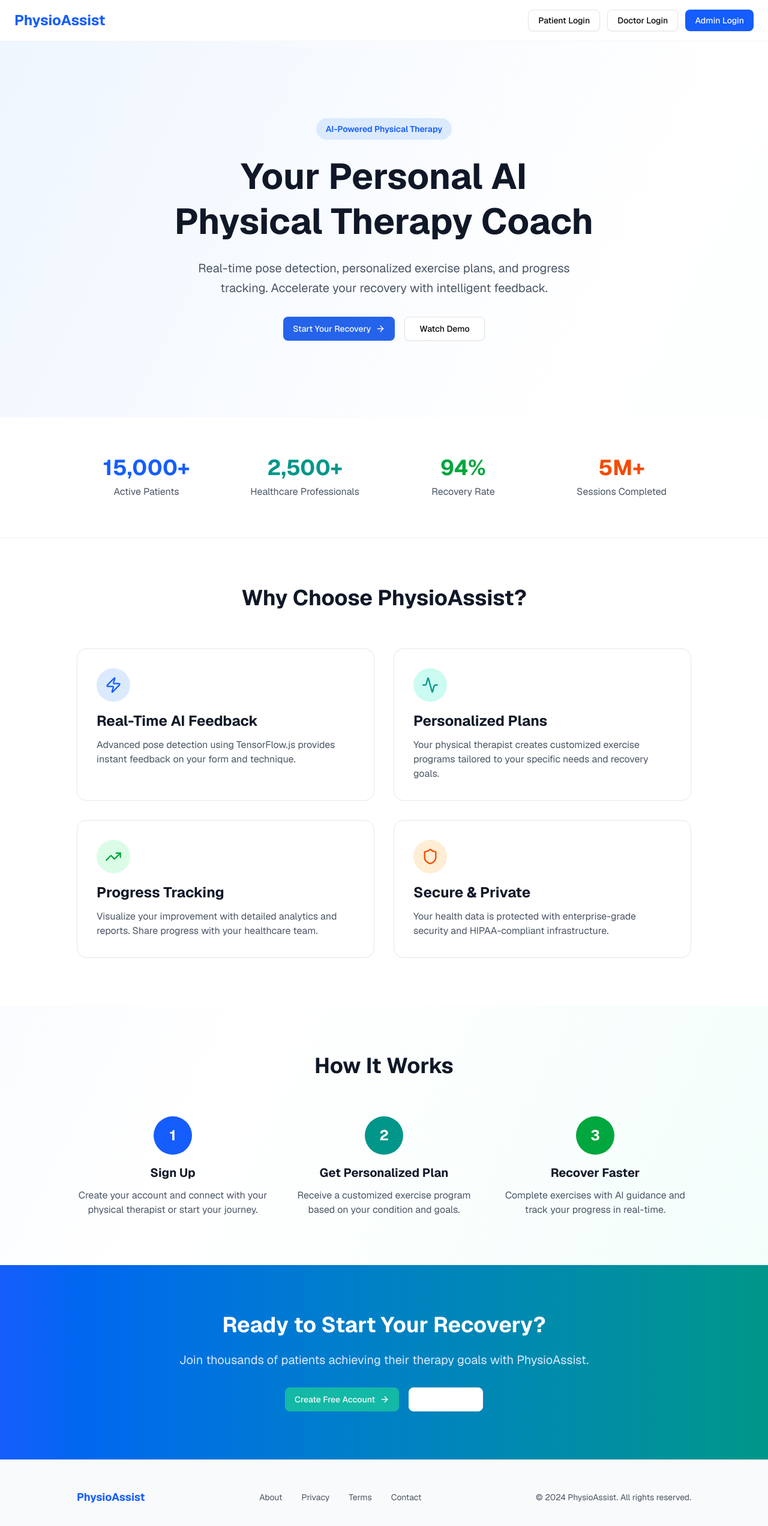
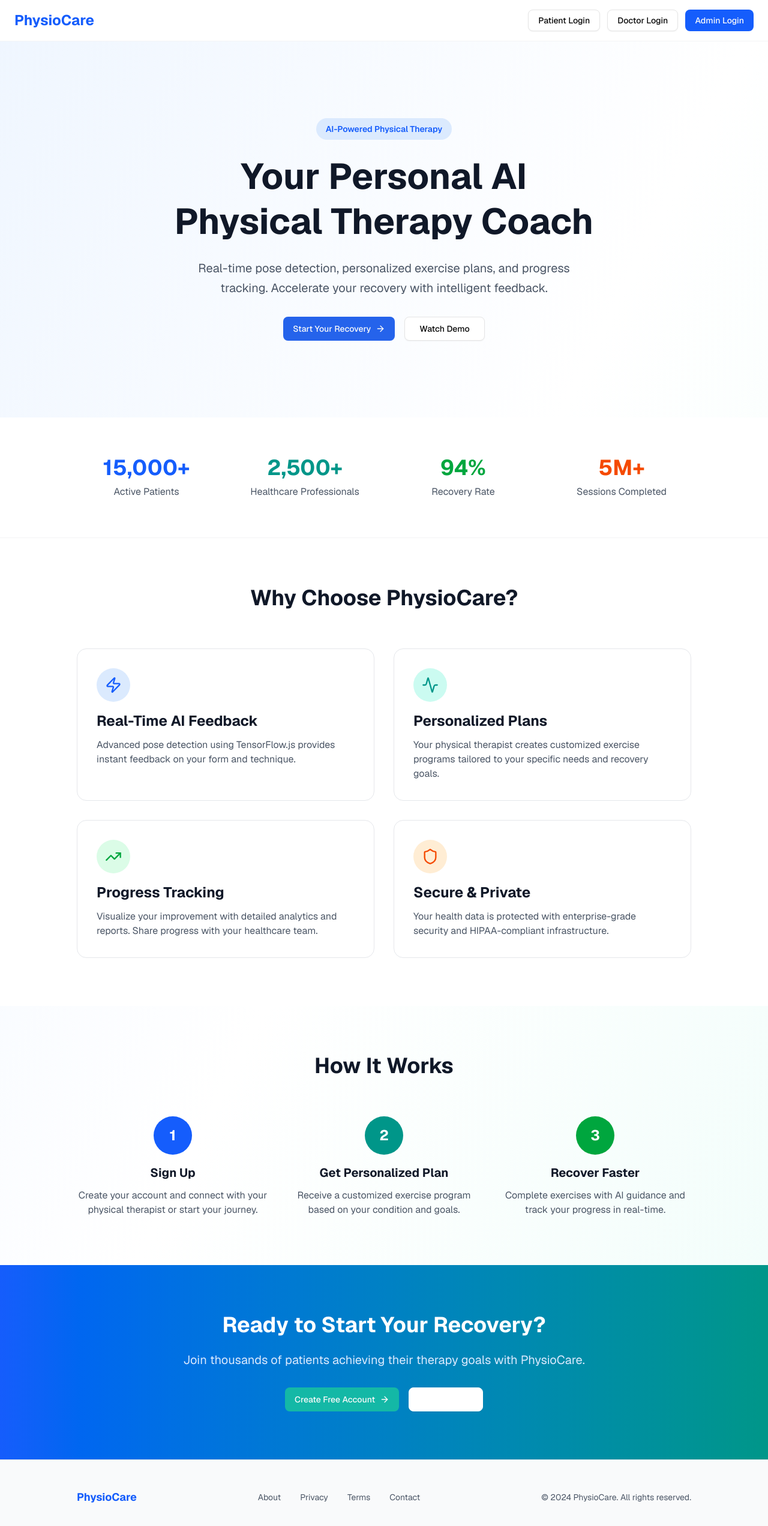
Before and after one commit to anjalithakrani/BE_major_project, a Next.js app: page / in a window 1280 px wide. Shown: the top 2544 px of the page at 60% size. Built offline with nearby package versions, Linux system fonts and the light colour scheme.

Commit message:
changes name

```diff
--- a/components/landing-page.tsx
+++ b/components/landing-page.tsx
@@ -9,7 +9,7 @@ export function LandingPage() {
     <div className="min-h-screen bg-gradient-to-br from-blue-50 via-white to-teal-50">
       {/* Navigation */}
       <nav className="flex items-center justify-between px-6 py-4 border-b border-gray-100 bg-white bg-opacity-80 backdrop-blur">
-        <div className="text-2xl font-bold text-blue-600">PhysioAssist</div>
+        <div className="text-2xl font-bold text-blue-600">PhysioCare</div>
         <div className="flex gap-3 flex-wrap justify-end">
           <Link href="/auth/login/patient">
             <Button variant="outline" className="text-sm">Patient Login</Button>
@@ -77,7 +77,7 @@ export function LandingPage() {
       {/* Features Section */}
       <section className="px-6 py-20 bg-white">
         <div className="max-w-5xl mx-auto">
-          <h2 className="text-4xl font-bold text-center text-gray-900 mb-16">Why Choose PhysioAssist?</h2>
+          <h2 className="text-4xl font-bold text-center text-gray-900 mb-16">Why Choose PhysioCare?</h2>
 
           <div className="grid md:grid-cols-2 gap-8">
             {/* Feature 1 */}
@@ -164,7 +164,7 @@ export function LandingPage() {
       <section className="px-6 py-20 bg-gradient-to-r from-blue-600 to-teal-600">
         <div className="max-w-4xl mx-auto text-center">
           <h2 className="text-4xl font-bold text-white mb-6">Ready to Start Your Recovery?</h2>
-          <p className="text-xl text-blue-100 mb-8">Join thousands of patients achieving their therapy goals with PhysioAssist.</p>
+          <p className="text-xl text-blue-100 mb-8">Join thousands of patients achieving their therapy goals with PhysioCare.</p>
           <div className="flex gap-4 justify-center flex-wrap">
             <Link href="/register">
               <Button size="lg" variant="secondary" className="gap-2">
@@ -182,14 +182,14 @@ export function LandingPage() {
       <footer className="px-6 py-12 border-t border-gray-200 bg-gray-50">
         <div className="max-w-5xl mx-auto">
           <div className="flex flex-col md:flex-row justify-between items-center gap-8">
-            <div className="text-lg font-bold text-blue-600">PhysioAssist</div>
+            <div className="text-lg font-bold text-blue-600">PhysioCare</div>
             <div className="flex gap-8 text-sm text-gray-600">
               <a href="#" className="hover:text-blue-600">About</a>
               <a href="#" className="hover:text-blue-600">Privacy</a>
               <a href="#" className="hover:text-blue-600">Terms</a>
               <a href="#" className="hover:text-blue-600">Contact</a>
             </div>
-            <div className="text-sm text-gray-600">© 2024 PhysioAssist. All rights reserved.</div>
+            <div className="text-sm text-gray-600">© 2024 PhysioCare. All rights reserved.</div>
           </div>
         </div>
       </footer>
--- a/components/navbar.tsx
+++ b/components/navbar.tsx
@@ -50,10 +50,10 @@ export function Navbar() {
         <div className="flex items-center justify-between h-16">
           {/* Logo */}
           <Link href={profile?.role === 'patient' ? '/patient' : profile?.role === 'doctor' ? '/doctor' : '/admin'} className="flex items-center gap-2">
-            <div className="w-8 h-8 rounded-lg bg-gradient-to-br from-blue-600 to-teal-600 flex items-center justify-center text-white font-bold">
-              P
-            </div>
-            <span className="font-bold text-lg text-gray-900 hidden sm:inline">PhysioAssist</span>
+           <div className="w-8 h-8 rounded-lg overflow-hidden">
+  <img src="/logo.jpg" alt="Logo" className="w-full h-full object-cover" />
+</div>
+            <span className="font-bold text-lg text-gray-900 hidden sm:inline">PhysioCare</span>
           </Link>
 
           {/* Desktop Navigation */}
```
Also changed, not shown: public/logo.jpg (added).
